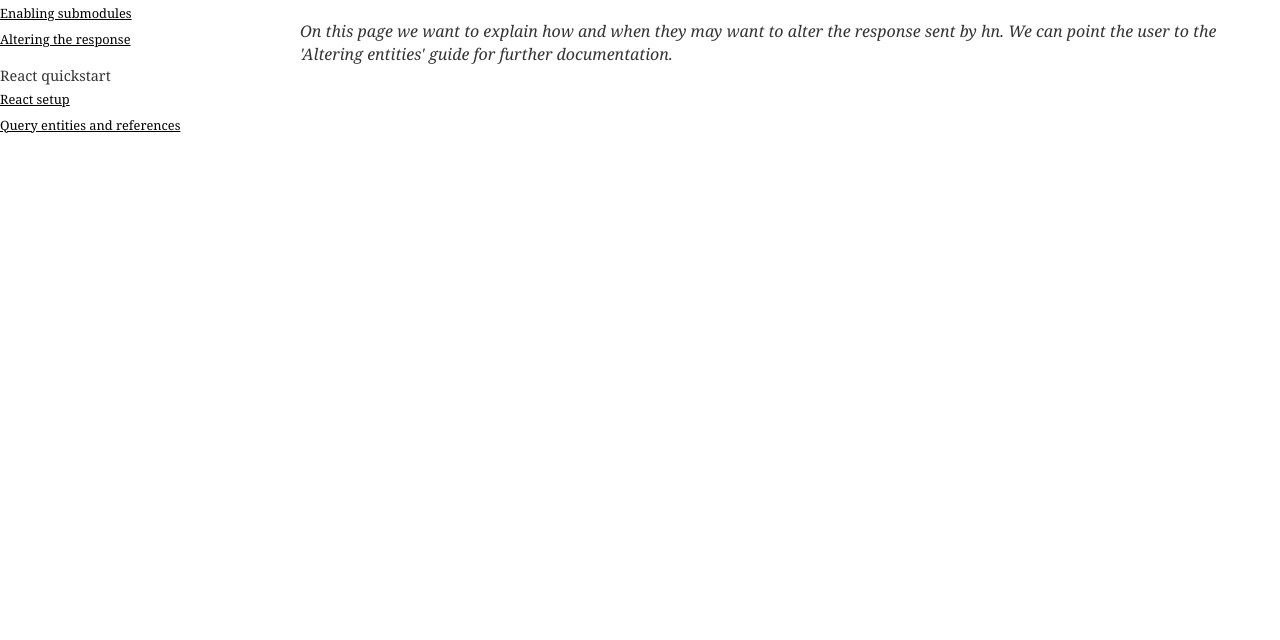
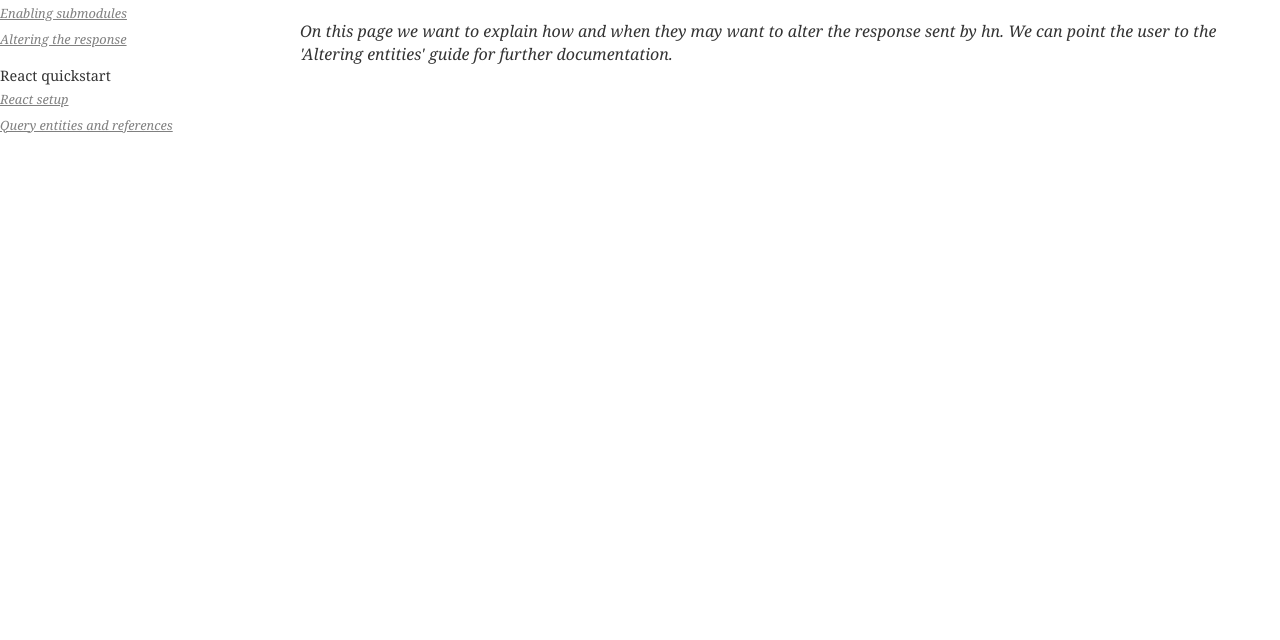
Before and after one commit to headless-ninja/website, a Gatsby site: page /docs/drupal-quickstart/alter-response in a window 1280 px wide. Shown: the part 160-800 px from the top of the page. Built offline with nearby package versions, Linux system fonts and the light colour scheme; Gatsby itself is replaced by a stand-in of ours; some packages are replaced by stand-ins of ours.

Commit message:
feat: grey out all doc stubs

```diff
--- a/src/components/Layout/TableOfContents.jsx
+++ b/src/components/Layout/TableOfContents.jsx
@@ -25,7 +25,9 @@ class TableOfContents extends React.Component {
             <TOCInnerList>
               {posts.map(post => (
                 <li key={post.slug}>
-                  <Link to={post.slug}>{post.title}</Link>
+                  <Link to={post.slug} className={post.stub ? 'stub' : null}>
+                    {post.title}
+                  </Link>
                 </li>
               ))}
             </TOCInnerList>
@@ -62,6 +64,10 @@ const TOCInnerList = styled.ul`
       color: black;
       background-image: none;
     }
+    a.stub {
+      color: grey;
+      font-style: italic;
+    }
 
     a:hover {
       border-bottom: 1px solid black;
```
